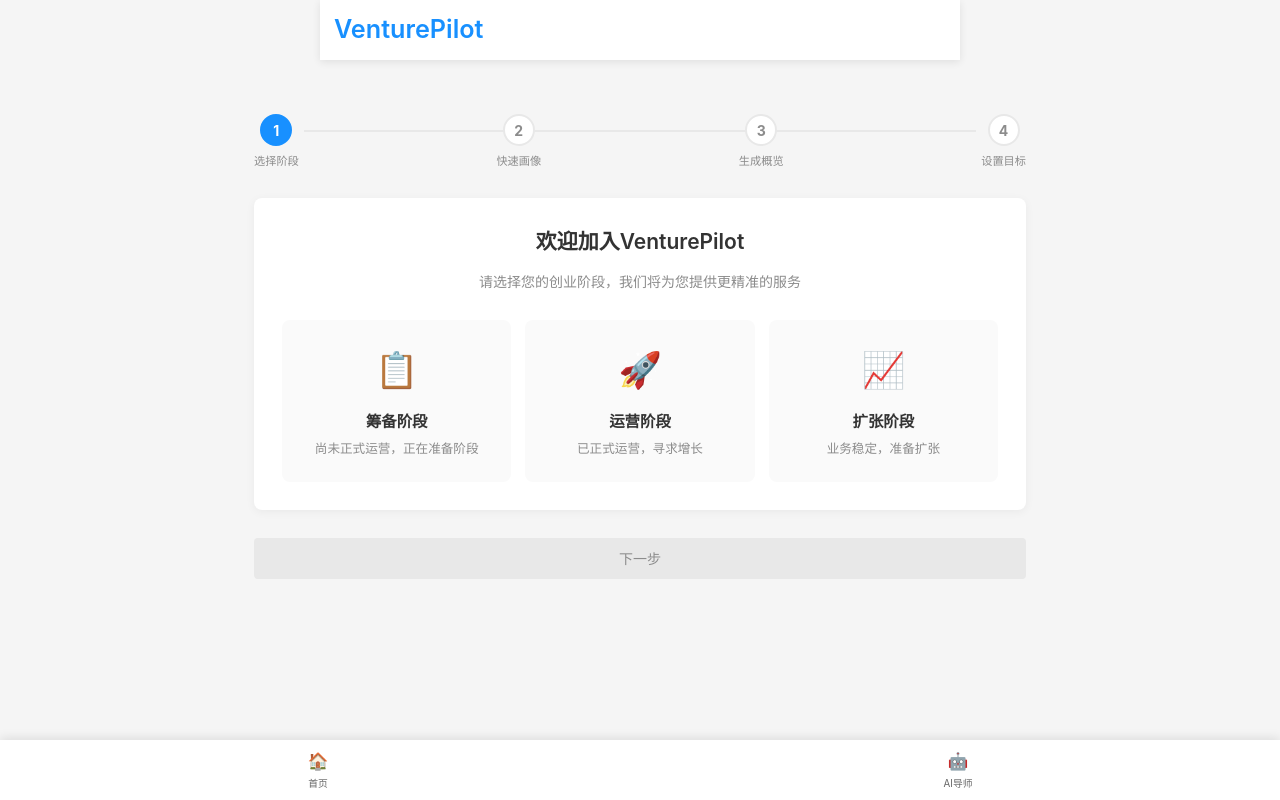
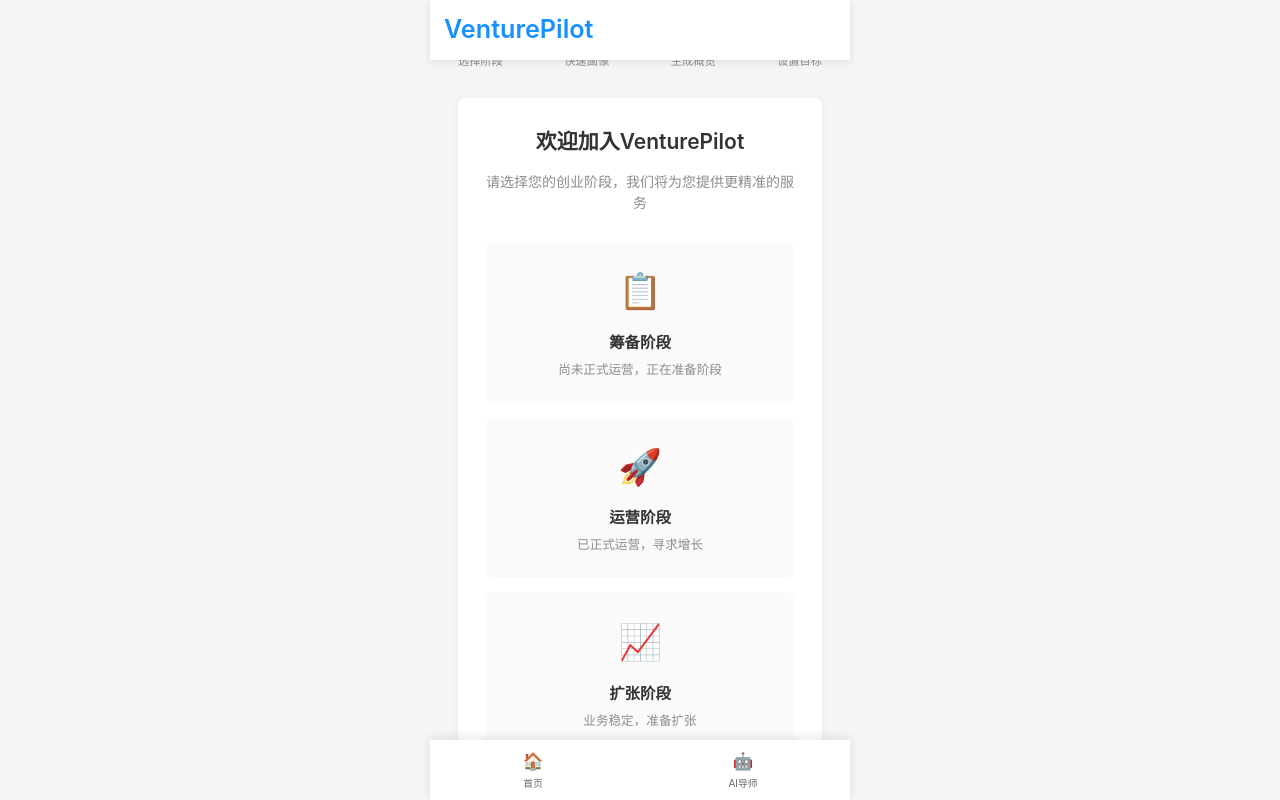
Before and after one commit to tianyong0618/career, a Vue app in the folder app_code3/: page /onboarding in a window 1280 px wide. Built offline with nearby package versions, Linux system fonts and the light colour scheme.

Commit message:
样式已经调整完成。

```diff
--- a/app_code3/src/App.vue
+++ b/app_code3/src/App.vue
@@ -29,22 +29,27 @@
   min-height: 100vh;
   background-color: var(--bg-secondary);
   padding: 0;
-  margin: 0;
+  margin: 0 auto;
+  max-width: 420px;
+  width: 100%;
+  box-sizing: border-box;
 }
 
 .main-content {
   flex: 1;
-  padding: var(--spacing-md);
-  padding-top: 100px; /* 为顶部固定header留出空间 */
+  padding: 0;
   padding-bottom: 60px; /* 为底部导航留出空间 */
+  box-sizing: border-box;
 }
 
 /* 底部导航栏 */
 .bottom-nav {
   position: fixed;
   bottom: 0;
-  left: 0;
-  right: 0;
+  left: 50%;
+  transform: translateX(-50%);
+  max-width: 420px;
+  width: 100%;
   display: flex;
   justify-content: space-around;
   align-items: center;
@@ -52,6 +57,7 @@
   background-color: white;
   box-shadow: 0 -2px 10px rgba(0, 0, 0, 0.1);
   z-index: 1000;
+  box-sizing: border-box;
 }
 
 .nav-item {
--- a/app_code3/src/style.css
+++ b/app_code3/src/style.css
@@ -154,18 +154,14 @@
 .page-header {
   position: fixed;
   top: 0;
-  left: 0;
-  right: 0;
+  left: 50%;
+  transform: translateX(-50%);
   background-color: #ffffff; /* 白色背景 */
   padding: 1rem;
   box-shadow: var(--shadow-sm);
   z-index: 1000; /* 确保在其他内容之上 */
   width: 100%;
-  max-width: 640px;
-  margin: 0 auto;
-  left: 0;
-  right: 0;
-  transform: none;
+  max-width: 420px;
   box-sizing: border-box;
   display: flex;
   justify-content: space-between;
--- a/app_code3/src/views/AITutor.vue
+++ b/app_code3/src/views/AITutor.vue
@@ -274,9 +274,9 @@
 
 <style scoped>
 .ai-tutor {
-  max-width: 640px;
+  max-width: 420px;
   margin: 0 auto;
-  padding: 0 1rem;
+  padding: 80px 1rem 0;
   height: 100vh;
   display: flex;
   flex-direction: column;
--- a/app_code3/src/views/BizPlanGen.vue
+++ b/app_code3/src/views/BizPlanGen.vue
@@ -127,9 +127,9 @@
 
 <style scoped>
 .biz-plan-gen {
-  max-width: 640px;
+  max-width: 420px;
   margin: 0 auto;
-  padding: 0 1rem;
+  padding: 80px 1rem 1rem;
 }
 
 .content-container {
--- a/app_code3/src/views/Dashboard.vue
+++ b/app_code3/src/views/Dashboard.vue
@@ -116,9 +116,9 @@
 
 <style scoped>
 .dashboard {
-  max-width: 640px;
+  max-width: 420px;
   margin: 0 auto;
-  padding: 0 1rem;
+  padding: 80px 1rem 1rem;
 }
 
 /* 页面标题 */
--- a/app_code3/src/views/PolicyMatch.vue
+++ b/app_code3/src/views/PolicyMatch.vue
@@ -292,9 +292,9 @@
 
 <style scoped>
 .policy-match {
-  max-width: 640px;
+  max-width: 420px;
   margin: 0 auto;
-  padding: 0 1rem;
+  padding: 80px 1rem 1rem;
 }
 
 /* 步骤指示器 */
--- a/app_code3/src/views/ResourceHub.vue
+++ b/app_code3/src/views/ResourceHub.vue
@@ -178,9 +178,9 @@
 
 <style scoped>
 .resource-hub {
-  max-width: 640px;
+  max-width: 420px;
   margin: 0 auto;
-  padding: 0 1rem;
+  padding: 80px 1rem 1rem;
 }
 
 /* 页面标题 */
--- a/app_code3/src/views/RiskAlert.vue
+++ b/app_code3/src/views/RiskAlert.vue
@@ -1,6 +1,6 @@
 <script setup>
 import { ref, computed, watch, onMounted } from 'vue'
-import { risks, monitoringMetrics, riskRadarData } from '../data/mockData.js'
+import { monitoringMetrics, riskRadarData } from '../data/mockData.js'
 
 // 监控指标设置
 const selectedMetrics = ref(monitoringMetrics.slice(0, 5))
@@ -139,19 +139,7 @@
   }
 }
 
-// 获取风险等级颜色
-const getRiskLevelColor = (level) => {
-  switch (level) {
-    case '高':
-      return '#F5222D'
-    case '中等':
-      return '#FAAD14'
-    case '低':
-      return '#52C41A'
-    default:
-      return '#8C8C8C'
-  }
-}
+
 
 // 导入Chart.js库
 import { Chart, RadarController, RadialLinearScale, PointElement, LineElement, Title, Tooltip, Legend } from 'chart.js'
@@ -275,7 +263,7 @@
           hoverBackgroundColor: '#fff'
         }
       },
-      onClick: (event, elements) => {
+      onClick: (_, elements) => {
         if (elements.length > 0) {
           const index = elements[0].index
           toggleRecommendation(dynamicRiskData.value[index])
@@ -283,14 +271,6 @@
       }
     }
   })
-}
-
-// 获取维度的中间角度
-const getDimensionMiddleAngle = (dimensionIndex, totalDimensions) => {
-  // 计算每个维度的角度范围
-  const angleRange = 360 / totalDimensions
-  // 计算中间角度（加上180度是为了使第一个维度在右侧，符合雷达图的习惯）
-  return dimensionIndex * angleRange + angleRange / 2 + 180
 }
 
 // 在组件挂载时初始化图表和监听窗口大小变化
@@ -316,21 +296,7 @@
 }, { deep: true })
 
 // 删除重复的onMounted钩子
-// 计算风险点位置（在对应指标的扇形区域内）
-const getRiskPointPosition = (value, dimensionIndex, totalDimensions) => {
-  // 将0-100的value转换为0-1的比例
-  const ratio = value / 100
 
-  // 使用区域的中间角度来计算位置，确保风险点位于扇形区域内
-  const angle = getDimensionMiddleAngle(dimensionIndex, totalDimensions)
-
-  // 计算在雷达图上的位置（相对于中心点）
-  const radians = (angle * Math.PI) / 180
-  const top = (50 - 50 * ratio * Math.sin(radians)).toFixed(2)
-  const left = (50 + 50 * ratio * Math.cos(radians)).toFixed(2)
-
-  return { top: `${top}%`, left: `${left}%` }
-}
 
 // 展开/折叠应对建议
 const toggleRecommendation = (dimension) => {
@@ -517,18 +483,25 @@
 
 <style scoped>
 .risk-alert {
-  max-width: 640px;
+  max-width: 420px;
   margin: 0 auto;
-  padding: 0 1rem;
+  padding: 80px 1rem 1rem;
 }
 
 /* 监控设置按钮容器样式 */
 .settings-button-container {
-  margin: 1rem auto;
-  max-width: 640px;
+  margin: 0 auto 1rem;
+  max-width: 420px;
   display: flex;
   justify-content: flex-end;
   padding: 0 1rem;
+  position: absolute;
+  top: 60px;
+  left: 50%;
+  transform: translateX(-50%);
+  width: 100%;
+  box-sizing: border-box;
+  z-index: 100;
 }
 
 /* 页面标题 */
@@ -681,11 +654,17 @@
 .radar-summary {
   text-align: center;
   margin: 1rem 0;
+  background-color: var(--bg-tertiary);
+  padding: 1rem;
+  border-radius: var(--radius-md);
+  box-shadow: var(--shadow-sm);
+  border: 1px solid var(--border-color);
 }
 
 .radar-summary h3 {
   margin: 0.5rem 0;
   font-size: 1.1rem;
+  color: var(--text-primary);
 }
 
 .radar-summary p {
```
